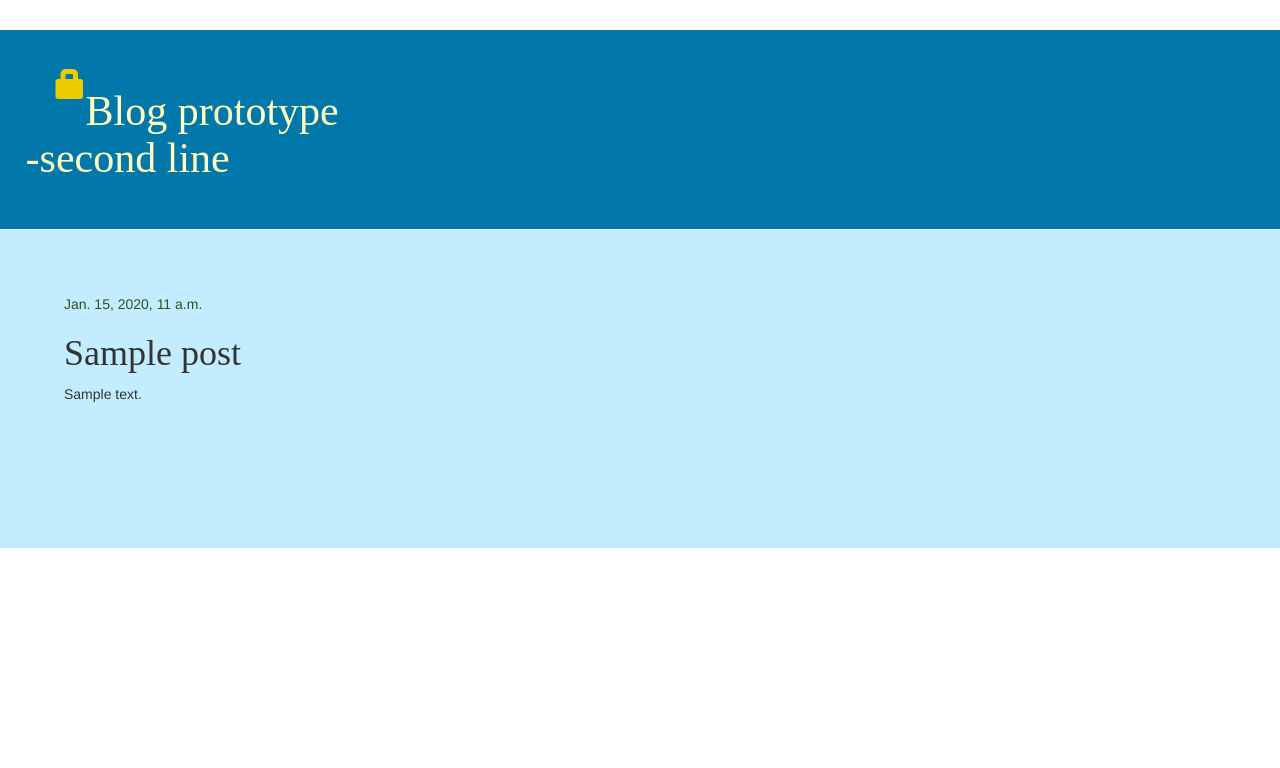
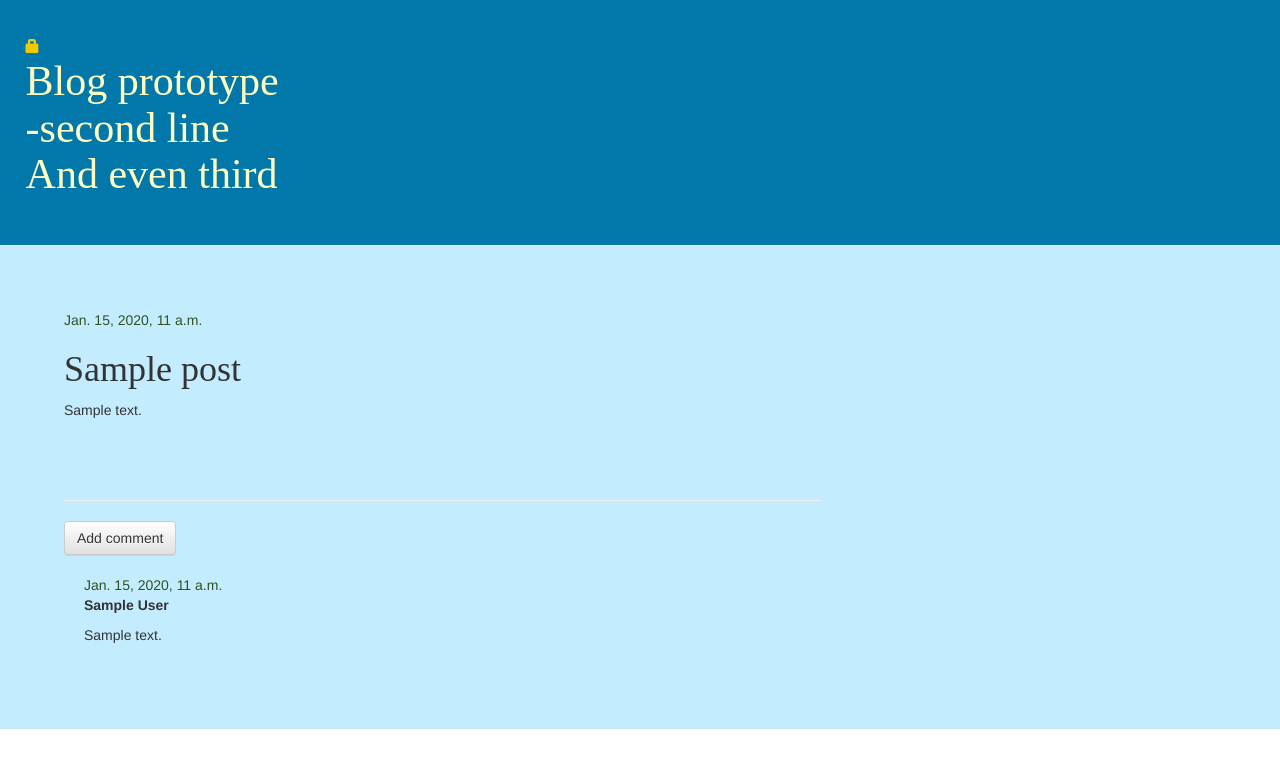
Before and after one commit to mateusz-buczek/first_blog, a Django app: page /post/1/ in a window 1280 px wide. Shown: the top 768 px of the page. Run offline with Django 3.2, Linux system fonts and the light colour scheme; tables that the repository leaves empty hold one stand-in row (values such as "Sample post"); some libraries are stand-ins or nearby versions; some web fonts are replaced.

Commit message:
Implemented post comments (viewing, adding, removing)

```diff
--- a/blog/admin.py
+++ b/blog/admin.py
@@ -1,6 +1,6 @@
 from django.contrib import admin
 
-from .models import Post
-
+from .models import Post, Comment
 
 admin.site.register(Post)
+admin.site.register(Comment)
--- a/blog/models.py
+++ b/blog/models.py
@@ -16,3 +16,21 @@ class Post(models.Model):
 
     def __str__(self):
         return self.title
+
+    def approved_comments(self):
+        return self.comments.filter(approved_comment=True)
+
+
+class Comment(models.Model):
+    post = models.ForeignKey('blog.Post', on_delete=models.CASCADE, related_name='comments')
+    author = models.CharField(max_length=200)
+    text = models.TextField()
+    create_date = models.DateTimeField(default=timezone.now)
+    approved_comment = models.BooleanField(default=False)
+
+    def approve(self):
+        self.approved_comment = True
+        self.save()
+
+    def __str__(self):
+        return self.text
--- a/blog/static/css/blog.css
+++ b/blog/static/css/blog.css
@@ -1,7 +1,7 @@
 .page-header {
     background-color: #0177AA;
-    margin-top: 30px;
-    margin-bottom: 0;
+    margin-top: 0px;
+    margin-bottom: 0px;
     padding: 3%;
     padding-left: 2%;
 }
@@ -38,9 +38,8 @@ h1, h2, h3, h4 {
 .top-menu, .top-menu:hover, .top-menu:visited {
     color: #ECCB00;
     float: left;
-    font-size: 30px;
-    margin-left: 30px;
-    margin-bottom: 30px;
+    font-size: 14px;
+
 }
 
 .post {
@@ -50,3 +49,7 @@ h1, h2, h3, h4 {
 .post h1 a, .post h1 a:visited {
     color: #010227;
 }
+
+.comment {
+    margin: 20px 0px 20px 20px;
+}
--- a/blog/templates/blog/base.html
+++ b/blog/templates/blog/base.html
@@ -12,13 +12,15 @@
     <body>
         <div class="page-header">
             {% if user.is_authenticated %}
-                <a href="{% url 'post_new' %}" class="top-menu"><span class="glyphicon glyphicon-plus"></span></a>
-                <a href="{% url 'post_draft_list' %}" class="top-menu"><span class="glyphicon glyphicon-edit"></span></a>
+                <a href="{% url 'post_new' %}" class="top-menu"><span class="glyphicon glyphicon-plus"></span> </a>
+                <a href="{% url 'post_draft_list' %}" class="top-menu"><span class="glyphicon glyphicon-edit"></span> </a>
                 <p class="top-menu">Hello {{ user.username }} <small>(<a href="{% url 'logout' %}">Log out</a>)</small></p>
-                <br>
+            <br>
+            <br>
             {% else %}
-        <a href="{% url 'login' %}" class="top-menu"><span class="glyphicon glyphicon-lock"></span></a>            {% endif %}
-            <h1><a href="/">Blog prototype <br> -second line</a></h1>
+            <a href="{% url 'login' %}" class="top-menu"><span class="glyphicon glyphicon-lock"></span></a>
+            {% endif %}
+            <h1><a href="/">Blog prototype <br> -second line </a><br>And even third</h1>
         </div>
         <div class="content">
             <div class="row">
--- a/blog/templates/blog/blog_index.html
+++ b/blog/templates/blog/blog_index.html
@@ -8,6 +8,7 @@
             </div>
             <h1><a href="{% url 'post_details' pk=post.pk %}">{{ post.title }}</a></h1>
             <p>{{ post.text|linebreaksbr }} </p>>
+            <a href="{% url 'post_details' pk=post.pk %}">Comments: {{ post.approved_comments.count }}</a>
         </div>
     {% endfor %}
 {% endblock %}
--- a/blog/templates/blog/post_details.html
+++ b/blog/templates/blog/post_details.html
@@ -10,10 +10,33 @@
             <a class="btn btn-default" href="{% url 'post_publish' pk=post.pk %}">Publish</a>
         {% endif %}
         {% if user.is_authenticated %}
-            <a class="btn btn-default" href="{% url 'post_edit' pk=post.pk %}"><span class="glyphicon glyphicon-pencil"></span></a>
-            <a class="btn btn-default" href="{% url 'post_remove' pk=post.pk %}"><span class="glyphicon glyphicon-remove"></span></a>
+            <a class="btn btn-default" href="{% url 'post_edit' pk=post.pk %}">
+                <span class="glyphicon glyphicon-pencil"></span></a>
+            <a class="btn btn-default" href="{% url 'post_remove' pk=post.pk %}">
+                <span class="glyphicon glyphicon-remove"></span></a>
         {% endif%}
         <h1>{{ post.title }}</h1>
         <p>{{ post.text|linebreaksbr }}</p>
     </div>
+    <hr>
+<a class="btn btn-default" href="{% url 'add_comment_to_post' pk=post.pk %}">Add comment</a>
+    {% for comment in post.comments.all %}
+        {% if user.is_authenticated or comment.approved_comment %}
+        <div class="comment">
+            <div class="date">
+                {{ comment.create_date }}
+                {% if not comment.approved_comment %}
+                    <a class="btn btn-default" href="{% url 'comment_remove' pk=comment.pk %}">
+                        <span class="glyphicon glyphicon-remove"></span> </a>
+                    <a class="btn btn-default" href="{% url 'comment_approve' pk=comment.pk %}">
+                        <span class="glyphicon glyphicon-ok"></span> </a>
+                {% endif %}
+            </div>
+            <strong>{{ comment.author }}</strong>
+            <p>{{ comment.text|linebreaks }}</p>
+        </div>
+        {% endif %}
+    {% empty %}
+        <p>No comments here yet :( </p>
+    {% endfor %}
 {% endblock %}
--- a/blog/urls.py
+++ b/blog/urls.py
@@ -11,4 +11,7 @@ urlpatterns = [
     path('drafts/', views.post_draft_list, name='post_draft_list'),
     path('post/<pk>/publish/', views.post_publish, name='post_publish'),
     path('post/<pk>/remove/', views.post_remove, name='post_remove'),
+    path('post/<int:pk>/comment/', views.add_comment_to_post, name='add_comment_to_post'),
+    path('comment/<int:pk>/approve/', views.comment_approve, name='comment_approve'),
+    path('comment/<int:pk>/remove/', views.comment_remove, name='comment_remove'),
 ]
--- a/blog/views.py
+++ b/blog/views.py
@@ -2,8 +2,8 @@ from django.shortcuts import render, get_object_or_404, redirect
 from django.utils import timezone
 from django.contrib.auth.decorators import login_required
 
-from .models import Post
-from .forms import PostForm
+from .models import Post, Comment
+from .forms import PostForm, CommentForm
 
 
 def blog_index(request):
@@ -64,3 +64,32 @@ def post_remove(request, pk):
     post = get_object_or_404(Post, pk=pk)
     post.delete()
     return redirect('blog')
+
+
+def add_comment_to_post(request, pk):
+    post = get_object_or_404(Post, pk=pk)
+    if request.method == "POST":
+        form = CommentForm(request.POST)
+        if form.is_valid():
+            comment = form.save(commit=False)
+            comment.post = post
+            comment.save()
+            return redirect('post_details', pk=post.pk)
+
+    else:
+        form = CommentForm()
+    return render(request, 'blog/add_comment_to_post.html', {'form': form})
+
+
+@login_required()
+def comment_approve(request, pk):
+    comment = get_object_or_404(Comment, pk=pk)
+    comment.approve()
+    return redirect('post_details', pk=comment.post.pk)
+
+
+@login_required()
+def comment_remove(request, pk):
+    comment = get_object_or_404(Comment, pk=pk)
+    comment.delete()
+    return redirect('post_details', pk=comment.post.pk)
```
Also changed, not shown: blog/forms.py (+9 -1 lines), blog/templates/blog/add_comment_to_post.html (added, +8 -0 lines), blog/migrations/0001_initial.py.
